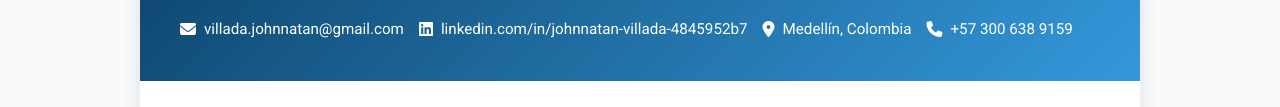
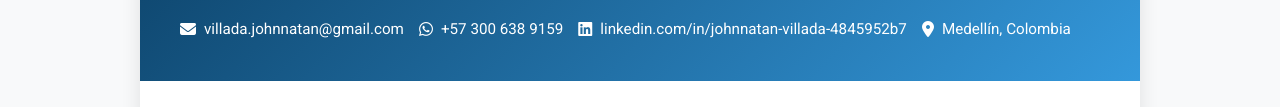
Before and after one commit to Jvillada12/Jvillada12.github.io, a plain HTML site: page index.html in a window 1280 px wide. Shown: the part 188-295 px from the top of the page. Drawn offline with Linux system fonts and the light colour scheme.

Commit message:
wapp Update index.html

```diff
--- a/index.html
+++ b/index.html
@@ -26,6 +26,10 @@
                     <i class="fas fa-envelope"></i>
                     <a href="mailto:villada.johnnatan@gmail.com">villada.johnnatan@gmail.com</a>
                 </div>
+                        <div class="contact-item">
+        <i class="fab fa-whatsapp"></i>
+        <a href="tel:+573006389159">+57 300 638 9159</a>
+    </div>
                 <div class="contact-item">
                     <i class="fab fa-linkedin"></i>
                     <a href="https://linkedin.com/in/johnnatan-villada-4845952b7" target="_blank">linkedin.com/in/johnnatan-villada-4845952b7</a>
@@ -34,10 +38,6 @@
                     <i class="fas fa-map-marker-alt"></i>
                     <span>Medellín, Colombia</span>
                 </div>
-                <div class="contact-item">
-        <i class="fas fa-phone"></i>
-        <a href="tel:+573006389159">+57 300 638 9159</a>
-    </div>
             </div>
         </header>
 
```
